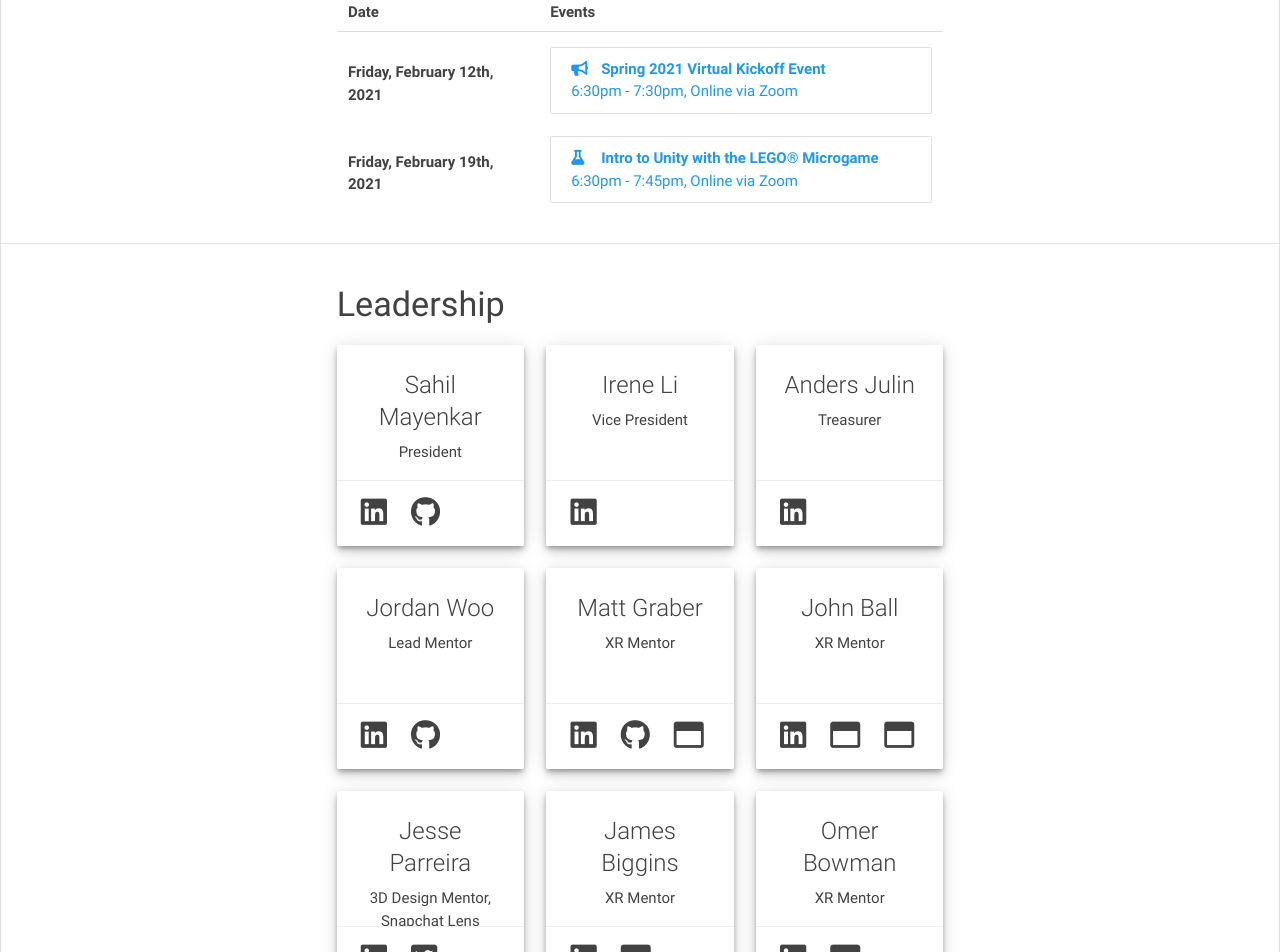
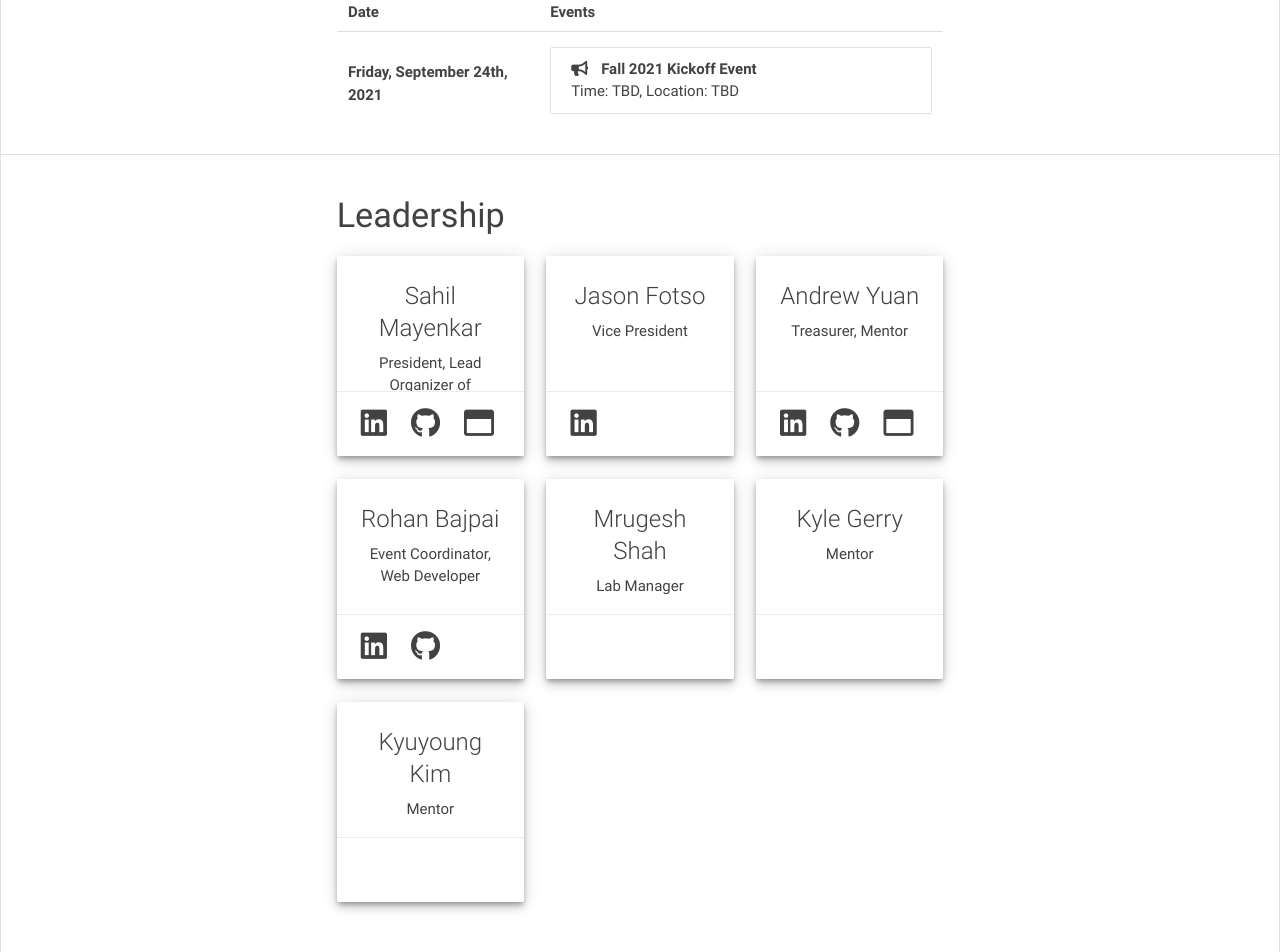
Before and after one commit to umdxrclub/xrc-prev-website, a React (Create React App) app: page / in a window 1280 px wide. Shown: the part 1160-2112 px from the top of the page. Built offline with nearby package versions, Linux system fonts and the light colour scheme.

Commit message:
Updated with initial Fall 2021 info

```diff
--- a/src/XR_CONSTANTS.js
+++ b/src/XR_CONSTANTS.js
@@ -25,75 +25,40 @@ module.exports = Object.freeze({
 	LEADERSHIP_INFORMATION : [
 		{
 			'name' : 'Sahil Mayenkar',
-			'title' : 'President',
-			'github' : 'https://github.com/SahilMayenkar',
+			'title' : 'President, Lead Organizer of RealityHacks',
+			'web' : 'https://www.sahilmayenkar.com/',
 			'linkedin' : 'https://www.linkedin.com/in/sahil-mayenkar/',
+			'github' : 'https://github.com/SahilMayenkar'
 		},
 		{
-			'name' : 'Irene Li',
+			'name' : 'Jason Fotso',
 			'title' : 'Vice President',
-			'linkedin' : 'https://www.linkedin.com/in/irene-li-5a33a4147/',
+			'linkedin' : 'https://www.linkedin.com/in/jason-fotso/'
 		},
 		{
-			'name' : 'Anders Julin',
-			'title' : 'Treasurer',
-			'linkedin' : 'https://www.linkedin.com/in/andersjulin',
+			'name' : 'Andrew Yuan',
+			'title' : 'Treasurer, Mentor',
+			'web' : 'https://andrewyuantw.github.io/',
+			'linkedin' : 'https://www.linkedin.com/in/andrewyuantw/',
+			'github' : 'https://github.com/andrewyuantw'
 		},
 		{
-			'name' : 'Jordan Woo',
-			'title' : 'Lead Mentor',
-			'linkedin' : 'https://www.linkedin.com/in/minersail/',
-			'github' : 'https://github.com/minersail',
+			'name' : 'Rohan Bajpai',
+			'title' : 'Event Coordinator, Web Developer',
+			'linkedin' : 'https://www.linkedin.com/in/rohan-bajpai-20/',
+			'github' : 'https://github.com/rohannbajpai'
 		},
 		{
-			'name' : 'Matt Graber',
-			'title' : 'XR Mentor',
-			'github' : 'https://github.com/grabermtw',
-			'linkedin' : 'https://www.linkedin.com/in/matthew-william-graber-umd/',
-			'web' : 'https://devpost.com/mgraber1',
-		},
-		{
-			'name' : 'John Ball',
-			'title' : 'XR Mentor',
-			'linkedin' : 'https://www.linkedin.com/in/john-ball-337231186/',
-			'web' : 'https://devpost.com/jlball',
-			'web2' : 'https://jlballportfolio.wordpress.com/',
-		},
-		{
-			'name' : 'Jesse Parreira',
-			'title' : '3D Design Mentor, Snapchat Lens Studio Expert',
-			'linkedin' : 'https://www.linkedin.com/in/jesse-parreira-48aa44163/',
-			'twitter' : 'https://twitter.com/VeryNiceJokes',
-		},
-		{
-			'name' : 'James Biggins',
-			'title' : 'XR Mentor',
-			'web' : 'https://jabiggins.wixsite.com/website',
-			'linkedin' : 'https://www.linkedin.com/in/jbigginscs/',
-		},
-		{
-			'name' : 'Omer Bowman',
-			'title' : 'XR Mentor',
-			'linkedin' : 'https://www.linkedin.com/in/omer-bowman/',
-			'web' : 'https://mechanicallinguistics.wordpress.com',
-		},
-		{
-			'name' : 'Arun Kumar',
-			'title' : 'XR Mentor',
-			'linkedin' : 'https://www.linkedin.com/in/arun-kumar-209a02125/',
-		},
-		{
-			'name' : 'Sharon Zheng',
-			'title' : 'XR Mentor',
-		},
-		{
-			'name' : 'Shubham Mittal',
-			'title' : 'XR Mentor',
-			'linkedin' : 'https://www.linkedin.com/in/smittal3',
+			'name' : 'Mrugesh Shah',
+			'title' : 'Lab Manager'
 		},
 		{
 			'name' : 'Kyle Gerry',
-			'title' : 'XR Mentor',
+			'title' : 'Mentor'
+		},
+		{
+			'name' : 'Kyuyoung Kim',
+			'title' : 'Mentor'
 		}
 	],
 
@@ -117,20 +82,11 @@ module.exports = Object.freeze({
 	// fa_icon should be a valid font-awesome icon name, don't include an fa_icon entry if you don't want an icon
 	EVENTS_INFORMATION : [
 		{
-			'name' : 'Spring 2021 Virtual Kickoff Event',
-			'date' : new Date(2021, 1, 12),
-			'time' : '6:30pm - 7:30pm',
-			'location' : 'Online via Zoom',
-			'fa_icon' : 'fa-bullhorn',
-			'url' : 'https://umd.zoom.us/j/99187307055',
-		},
-		{
-			'name' : 'Intro to Unity with the LEGO® Microgame',
-			'date' : new Date(2021, 1, 19),
-			'time' : '6:30pm - 7:45pm',
-			'location' : 'Online via Zoom',
-			'fa_icon' : 'fa-flask',
-			'url' : 'https://umd.zoom.us/j/98320595395',
+			'name' : 'Fall 2021 Kickoff Event',
+			'date' : new Date(2021, 8, 24),
+			'time' : 'Time: TBD',
+			'location' : 'Location: TBD',
+			'fa_icon' : 'fa-bullhorn'
 		}
 	],
 });
```
